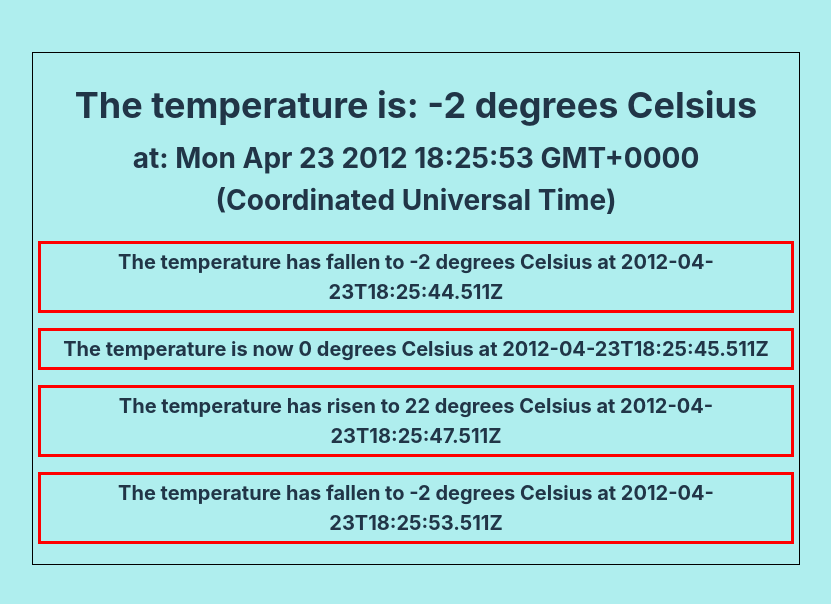
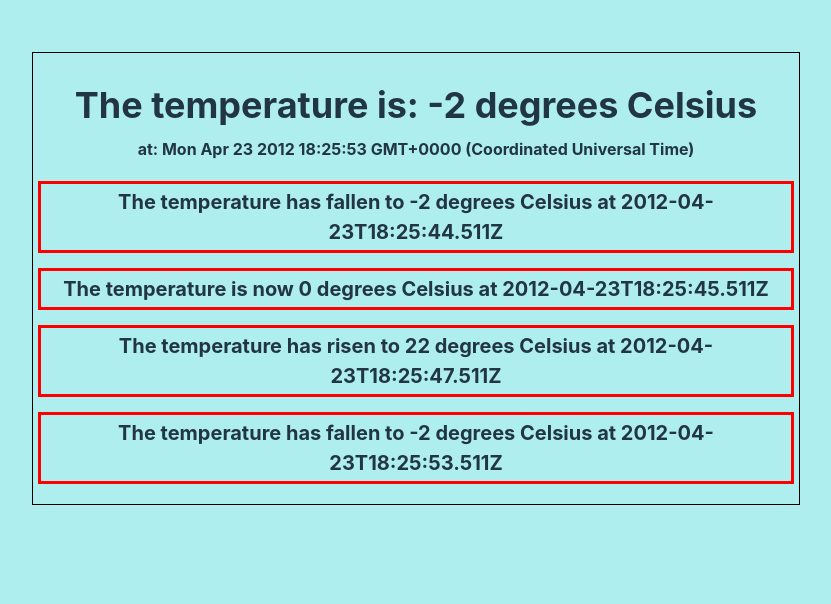
Before and after one commit to OhligerJ/svyelunite-temperature, a Vue app: page / in a window 1280 px wide. Shown: the top 604 px of the page, without its empty margins (224-1055 px from the left). Built offline with nearby package versions, Linux system fonts and the light colour scheme.

Commit message:
Slight tweaks to readme, added clarifying comments, changed font-size on datetime

```diff
--- a/src/components/Thermometer.vue
+++ b/src/components/Thermometer.vue
@@ -35,6 +35,7 @@ let thermometer = reactive(new Thermometer(JSON.stringify(therm_data), therm_thr
 
 let temp_list = reactive([])
 
+// mimic an incoming series of data
 onMounted(() => {
     for(let i = 0; i < thermometer.temperature_data.data.length; i++) {
         if(i == 0){
@@ -45,6 +46,7 @@ onMounted(() => {
 
                 let msg = ''
                 if(thermometer.crossedThreshold() != null){
+                    // here's where we'd log thing and send notifications
                     msg = thermometer.thresholdMessage(thermometer.crossedThreshold())
                 }
                 temp_list[i] = {
@@ -97,7 +99,7 @@ onMounted(() => {
                     margin: 5px;
                 }
                 p.current_datetime {
-                    font-size: 28px;
+                    font-size: 16px;
                 }
             }
             div.measurement{
```
Also changed, not shown: 1 other file (tests, documents, lock files or other folders).
